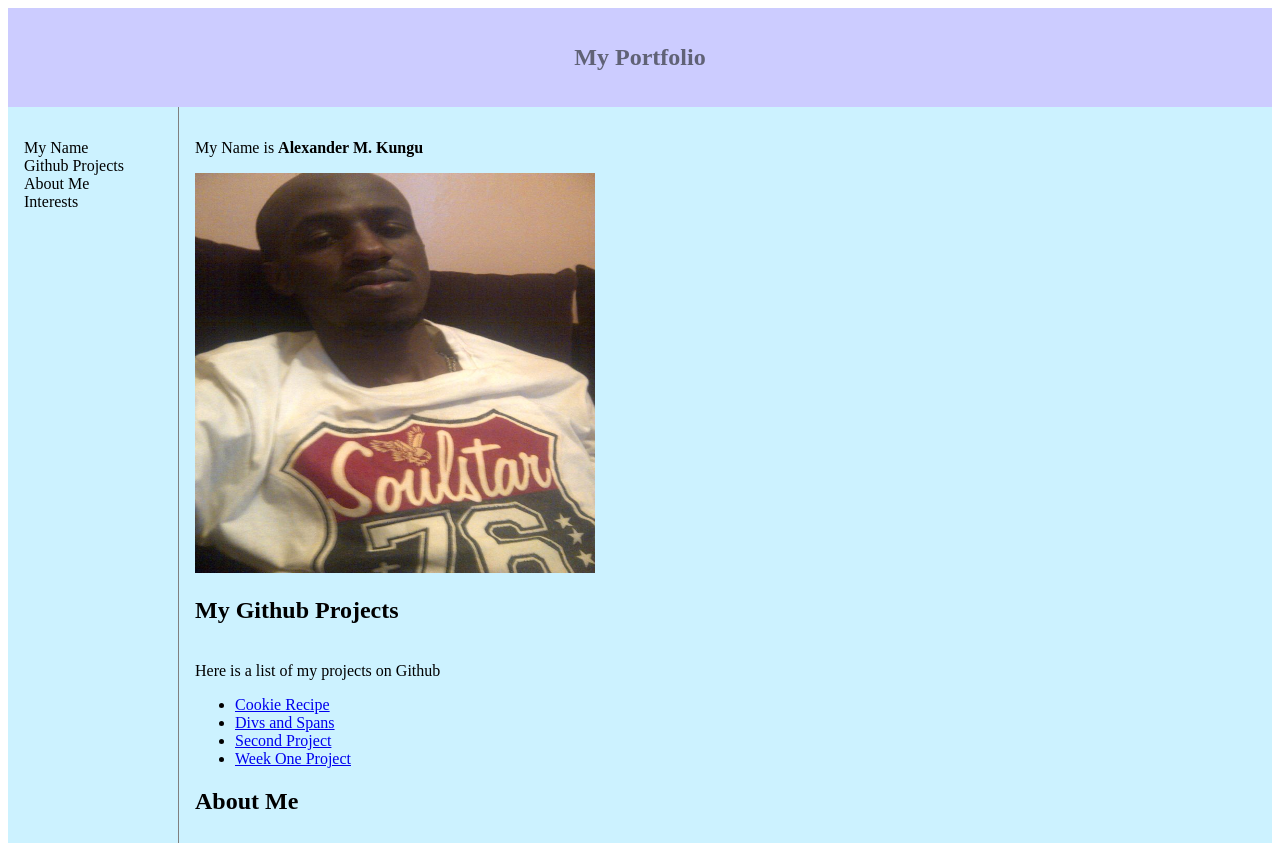
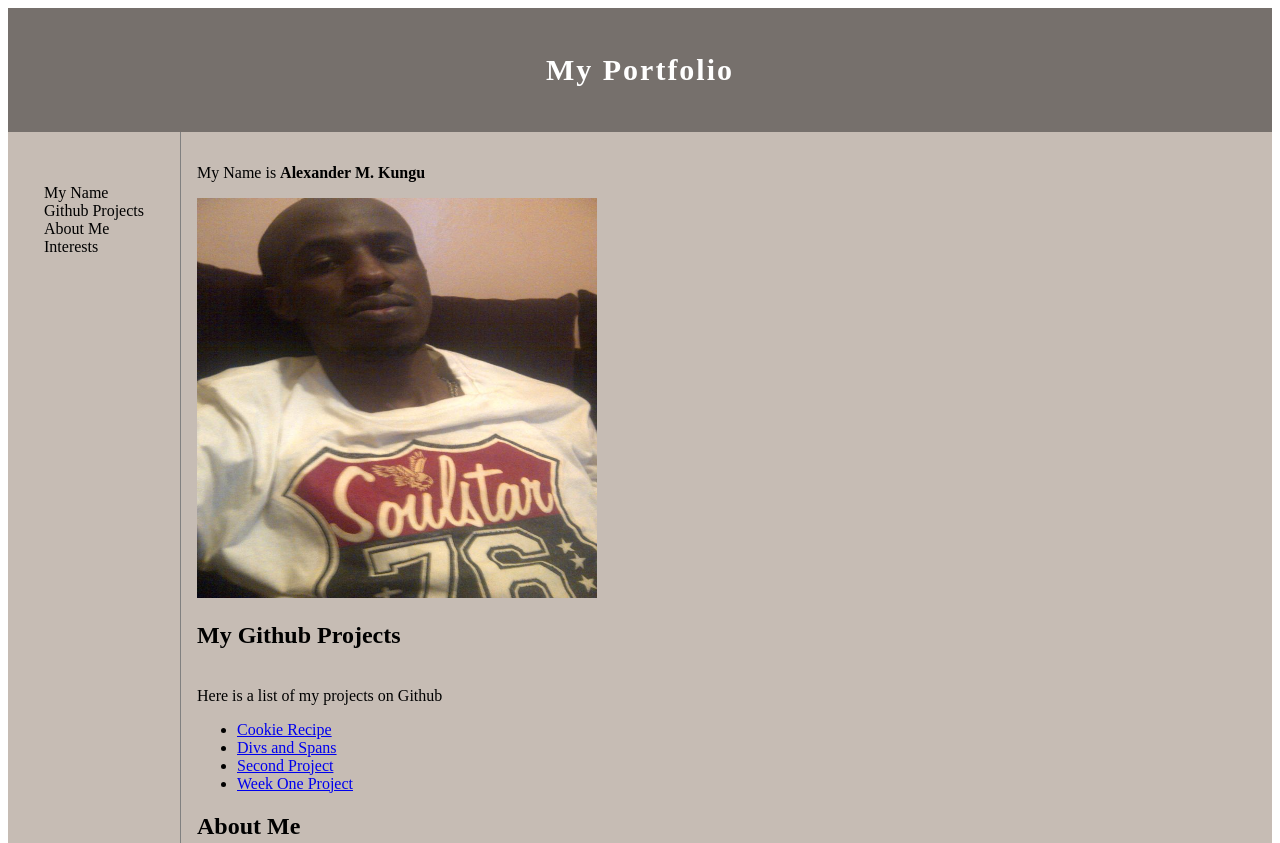
Before and after one commit to AlexanderMK/IP1, a plain HTML site: page alexandermk.html in a window 1280 px wide. Shown: the top 843 px of the page. Drawn offline with Linux system fonts and the light colour scheme.

Commit message:
added strong and bold

```diff
--- a/alexandermk.html
+++ b/alexandermk.html
@@ -1,7 +1,7 @@
 <!DOCTYPE html>
 <html>
   <head>
-    <title> Alex Project </title>
+    <title> Alex-Portfolio </title>
     <link rel="stylesheet" type="text/css" href="css/style.css">
   </head>
 
@@ -19,7 +19,7 @@
     </nav>
     <article>
     <p> My Name is <strong>Alexander M. Kungu </strong> </p>
-    <img src="images/alex.jpg" alt="Smiley face" height="400" width="400">
+    <img src="images/alex.jpg" alt="Smiley face" title="Alexander" height="400" width="400">
 
     <h2> My Github Projects </h2>
       <br> Here is a list of my projects on Github </br>
@@ -33,10 +33,10 @@
 
 
     <h2> About Me </h2>
-      <br> My name is Alexander MK. I was born on 30th July, 1988 #TeamLeo. </br>
+      <br> My name is Alexander MK. I was born on 30th July, 1988 <b>#TeamLeo</b>. </br>
       <br> I am 5'11 tall as per the last time I checked. I live in Ridgeways on Kiambu Road, Nbi.</br>
       <br> I have been working in the advertising industry for the last 5 year </br>
-      <br> Some people are into programming because it might be seen as the in thing. But for me, being around computers is a passion. </br>
+      <br> Some people are into programming because it might be seen as the in thing. But for me, being around computers is a <strong>passion</strong>. </br>
       <br> I have tried some tech related businesses before, but they all have not ended well. This is because I dint have the neccessary programing skills </br>
     <h2>Current interests </h2>
       <br> My current interet(s) is <span style="color: brown;">programming</span> - of course. </br>
--- a/css/style.css
+++ b/css/style.css
@@ -1,24 +1,29 @@
 div.container {
   width: 100%;
   border: 1px solid tag;
-  background-color: #ccf2ff;
+  background-color: #c6bcb4;
 }
 header, footer {
     padding: 1em;
-    color: #606276;
-    background-color: #ccccff;
+    color: white;
+    background-color: #76706c;
     clear: left;
     text-align: center;
+    letter-spacing: 2px;
+}
+header {
+    font-size: 20px;
 }
 nav {
     float: left;
     max-width: 160px;
-    margin: 0;
+    margin: 20px;
     padding: 1em;
 }
 nav ul {
     list-style-type: none;
-    padding: 0;}
+    padding: 0;
+}
 nav ul a {
         text-decoration: none;
 }
```
